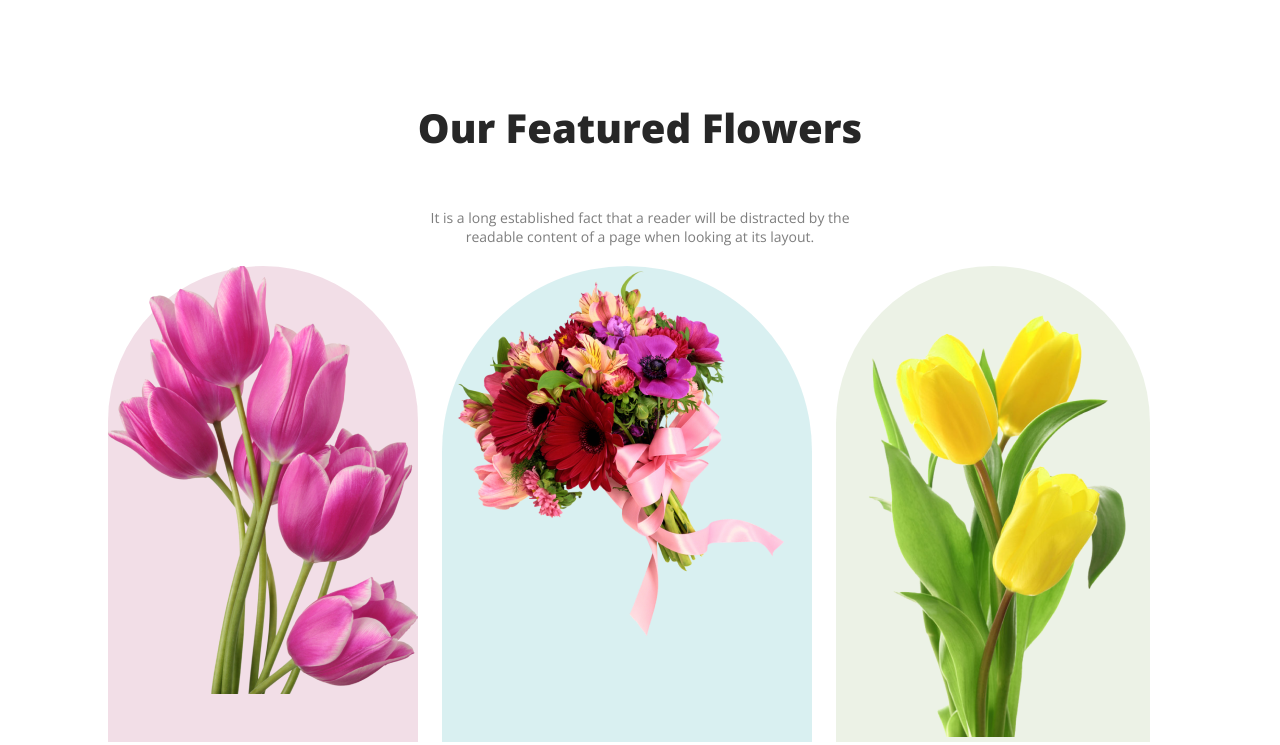
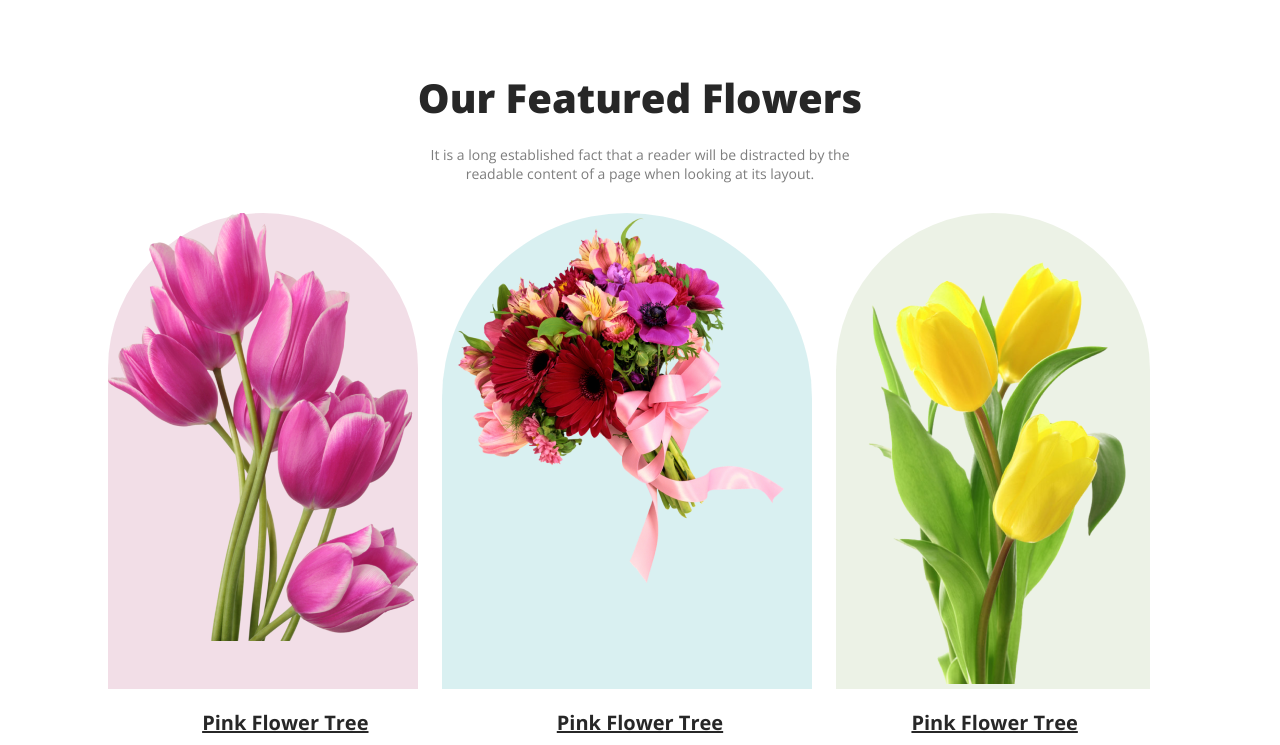
Before and after one commit to jannat-nayeem01/flower-shop-assignment-jannatun, a plain HTML site: page index.html in a window 1280 px wide. Shown: the part 848-1593 px from the top of the page. Drawn offline with nearby package versions, Linux system fonts and the light colour scheme.

Commit message:
final edit

```diff
--- a/flower.css
+++ b/flower.css
@@ -6,9 +6,7 @@ font-family: 'Open Sans', sans-serif;
 .banner-container{
     background: rgba(229, 84, 115, 0.10);
     /*align-items: center;*/
-
 }
-
 
 .banner{
     display: flex;
@@ -47,7 +45,7 @@ color: white;
 /*Featured Flower Section start*/
 
 .featured-flower-container{
-margin: 100px;
+margin: 70px 100px;
 }
 .featured-text{
   justify-content: center;
@@ -57,6 +55,7 @@ color: #272727;
 text-align: center;
 font-size: 40px;
 font-weight: 800;
+margin-bottom: 20px;
 }
 .featured-description{
 color: rgba(39, 39, 39, 0.60);
@@ -74,7 +73,7 @@ margin: 0 300px;
 .flower-container{
 border-radius: 300px 300px 0px 0px;
 margin-right: 24px;
-margin-top: 20px;
+margin-top: 30px;
 background-position: bottom;
 }
 .one{
@@ -113,10 +112,8 @@ text-decoration-line: underline;
 }
 .service-items{
 padding: 50px 30px;
-align-items: center;
 padding-right: 20px;
 }
-
 /*Another Section*/
 .deal-container{
     border-radius: 8px;
```
